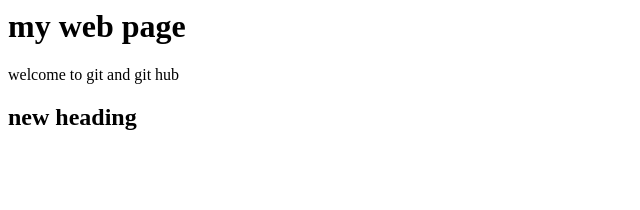
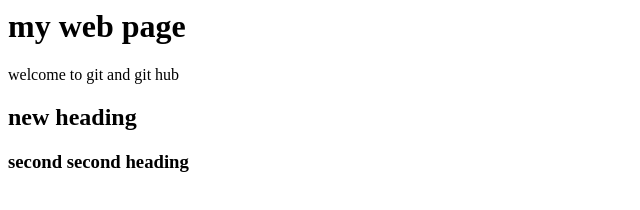
Before and after one commit to Omar-coder/html, a plain HTML site: page index.html in a window 1280 px wide. Shown: the whole page, without its empty margins (0-640 px from the left). Drawn offline with Linux system fonts and the light colour scheme.

Commit message:
added some line of code

```diff
--- a/index.html
+++ b/index.html
@@ -6,5 +6,6 @@
         <h1>my web page</h1>
         <p>welcome to git and git hub</p>
         <h2>new heading</h2>
+        <h3>second second heading</h2>
     </body>
 </html>
```
